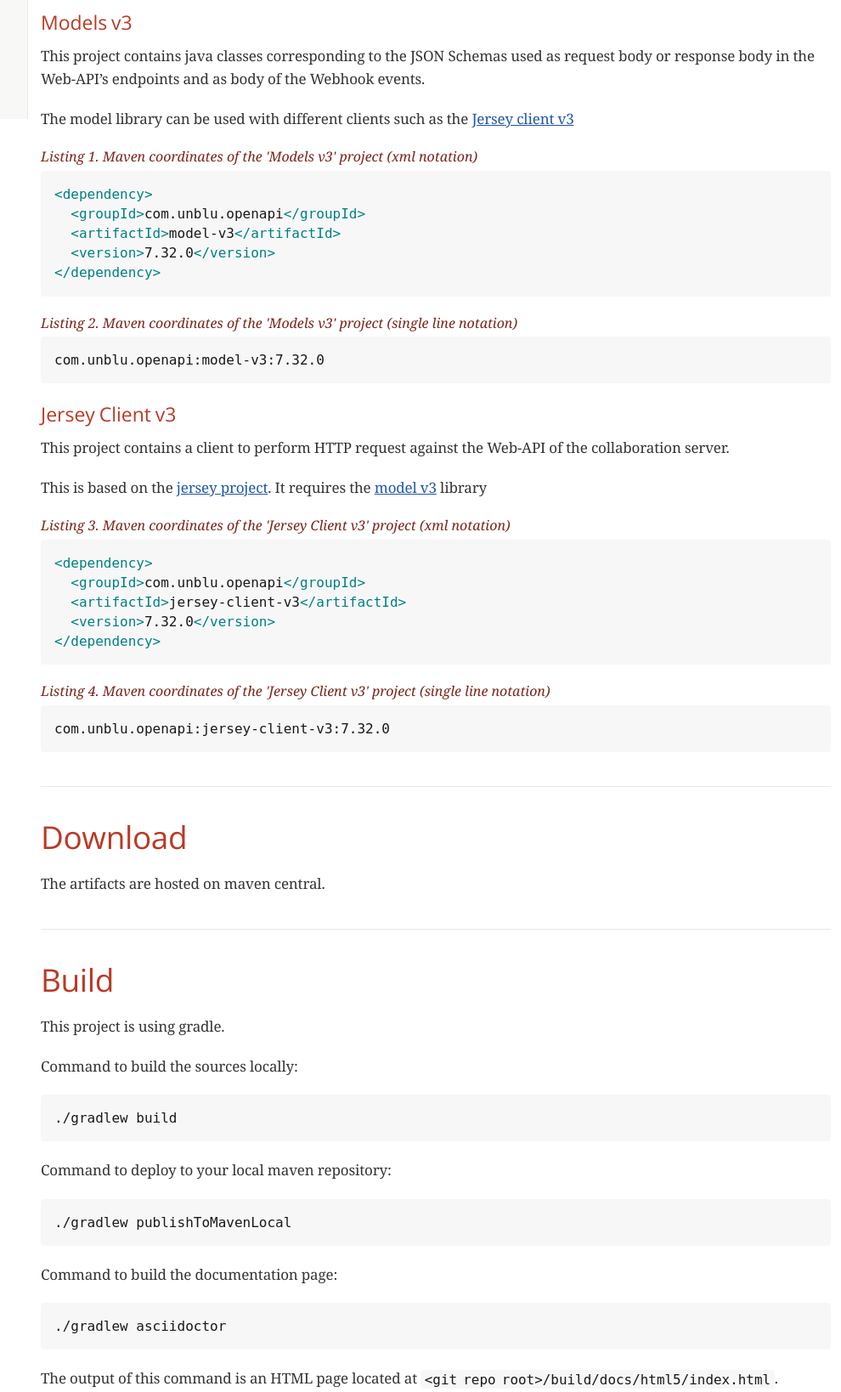
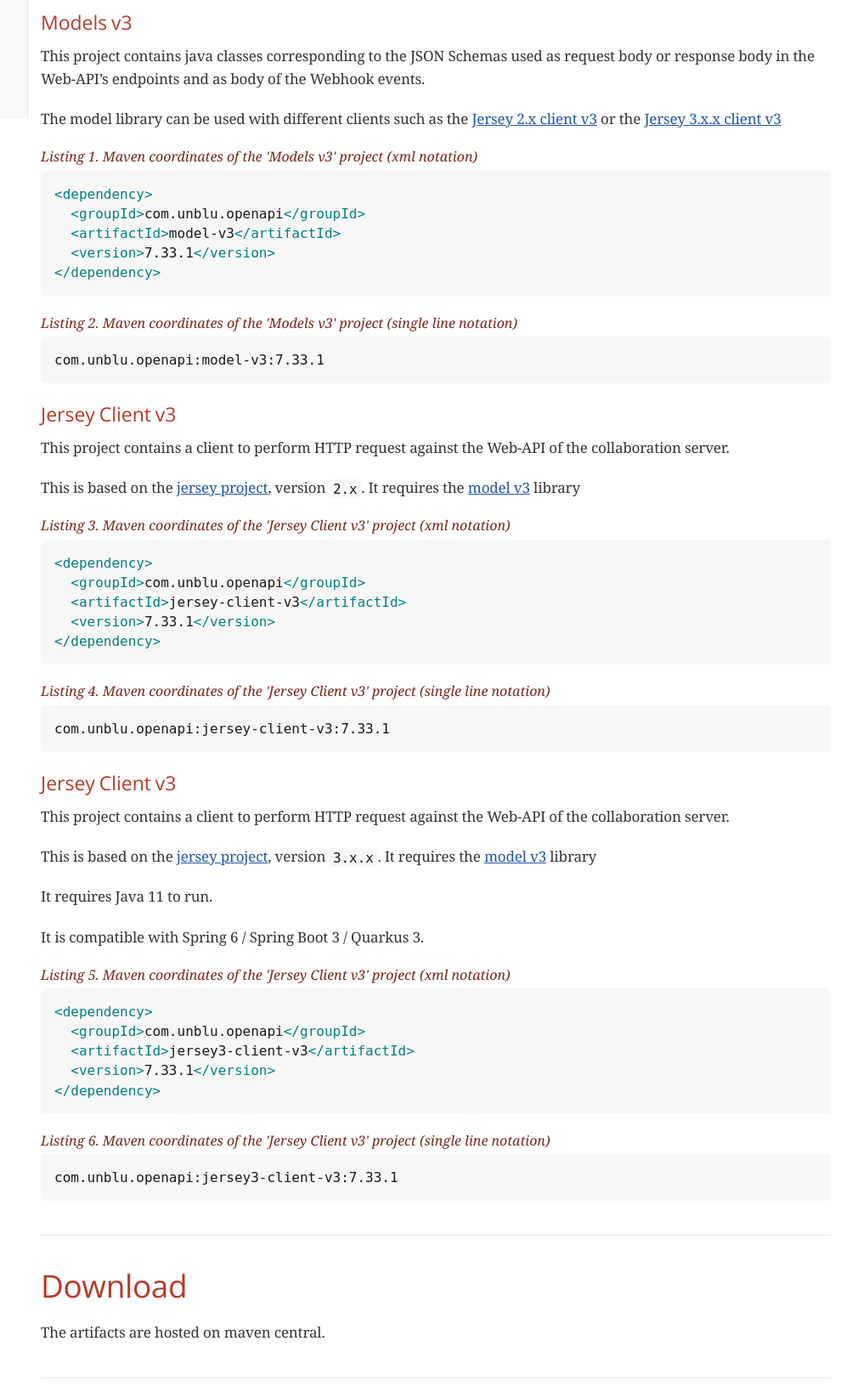
Before and after one commit to unblu/openapi, a plain HTML site: page index.html in a window 1280 px wide. Shown: the part 660-2298 px from the top of the page at 85% size, without its empty margins (287-1277 px from the left). Drawn offline with nearby package versions, Linux system fonts and the light colour scheme; a web font is replaced by a local one.

Commit message:
Update the 'gh-pages' branch.

```diff
--- a/index.html
+++ b/index.html
@@ -531,8 +531,8 @@ table.CodeRay td.code{padding:0 0 0 .75em}
 <div id="header">
 <h1>Unblu OpenAPI</h1>
 <div class="details">
-<span id="revnumber">version 7.32.0,</span>
-<span id="revdate">2023-07-12</span>
+<span id="revnumber">version 7.33.1,</span>
+<span id="revdate">2023-07-27</span>
 </div>
 <div id="toc" class="toc2">
 <div id="toctitle">Table of Contents</div>
@@ -542,6 +542,7 @@ table.CodeRay td.code{padding:0 0 0 .75em}
 <ul class="sectlevel3">
 <li><a href="#models-v3">Models v3</a></li>
 <li><a href="#jersey-client-v3">Jersey Client v3</a></li>
+<li><a href="#jersey-client-v3-2">Jersey Client v3</a></li>
 </ul>
 </li>
 <li><a href="#download">Download</a></li>
@@ -606,7 +607,7 @@ Do you want to improve this page? Please <a href="https://github.com/unblu/opena
 <p>This project contains java classes corresponding to the JSON Schemas used as request body or response body in the Web-API&#8217;s endpoints and as body of the Webhook events.</p>
 </div>
 <div class="paragraph">
-<p>The model library can be used with different clients such as the <a href="https://github.com/unblu/openapi/tree/main/7.x.x/jersey-client-v3">Jersey client v3</a></p>
+<p>The model library can be used with different clients such as the <a href="https://github.com/unblu/openapi/tree/main/7.x.x/jersey-client-v3">Jersey 2.x client v3</a> or the <a href="https://github.com/unblu/openapi/tree/main/7.x.x/jersey3-client-v3">Jersey 3.x.x client v3</a></p>
 </div>
 <div class="listingblock">
 <div class="title">Listing 1. Maven coordinates of the 'Models v3' project  (xml notation)</div>
@@ -614,14 +615,14 @@ Do you want to improve this page? Please <a href="https://github.com/unblu/opena
 <pre class="CodeRay highlight"><code data-lang="xml"><span class="tag">&lt;dependency&gt;</span>
   <span class="tag">&lt;groupId&gt;</span>com.unblu.openapi<span class="tag">&lt;/groupId&gt;</span>
   <span class="tag">&lt;artifactId&gt;</span>model-v3<span class="tag">&lt;/artifactId&gt;</span>
-  <span class="tag">&lt;version&gt;</span>7.32.0<span class="tag">&lt;/version&gt;</span>
+  <span class="tag">&lt;version&gt;</span>7.33.1<span class="tag">&lt;/version&gt;</span>
 <span class="tag">&lt;/dependency&gt;</span></code></pre>
 </div>
 </div>
 <div class="listingblock">
 <div class="title">Listing 2. Maven coordinates of the 'Models v3' project  (single line notation)</div>
 <div class="content">
-<pre class="CodeRay highlight"><code data-lang="xml">com.unblu.openapi:model-v3:7.32.0</code></pre>
+<pre class="CodeRay highlight"><code data-lang="xml">com.unblu.openapi:model-v3:7.33.1</code></pre>
 </div>
 </div>
 </div>
@@ -631,7 +632,7 @@ Do you want to improve this page? Please <a href="https://github.com/unblu/opena
 <p>This project contains a client to perform HTTP request against the Web-API of the collaboration server.</p>
 </div>
 <div class="paragraph">
-<p>This is based on the <a href="https://eclipse-ee4j.github.io/jersey/">jersey project</a>.
+<p>This is based on the <a href="https://eclipse-ee4j.github.io/jersey/">jersey project</a>, version <code>2.x</code>.
 It requires the <a href="https://github.com/unblu/openapi/tree/main/7.x.x/model-v3">model v3</a> library</p>
 </div>
 <div class="listingblock">
@@ -640,14 +641,46 @@ It requires the <a href="https://github.com/unblu/openapi/tree/main/7.x.x/model-
 <pre class="CodeRay highlight"><code data-lang="xml"><span class="tag">&lt;dependency&gt;</span>
   <span class="tag">&lt;groupId&gt;</span>com.unblu.openapi<span class="tag">&lt;/groupId&gt;</span>
   <span class="tag">&lt;artifactId&gt;</span>jersey-client-v3<span class="tag">&lt;/artifactId&gt;</span>
-  <span class="tag">&lt;version&gt;</span>7.32.0<span class="tag">&lt;/version&gt;</span>
+  <span class="tag">&lt;version&gt;</span>7.33.1<span class="tag">&lt;/version&gt;</span>
 <span class="tag">&lt;/dependency&gt;</span></code></pre>
 </div>
 </div>
 <div class="listingblock">
 <div class="title">Listing 4. Maven coordinates of the 'Jersey Client v3' project  (single line notation)</div>
 <div class="content">
-<pre class="CodeRay highlight"><code data-lang="xml">com.unblu.openapi:jersey-client-v3:7.32.0</code></pre>
+<pre class="CodeRay highlight"><code data-lang="xml">com.unblu.openapi:jersey-client-v3:7.33.1</code></pre>
+</div>
+</div>
+</div>
+<div class="sect3">
+<h4 id="jersey-client-v3-2"><a class="anchor" href="#jersey-client-v3-2"></a>Jersey Client v3</h4>
+<div class="paragraph">
+<p>This project contains a client to perform HTTP request against the Web-API of the collaboration server.</p>
+</div>
+<div class="paragraph">
+<p>This is based on the <a href="https://eclipse-ee4j.github.io/jersey/">jersey project</a>, version <code>3.x.x</code>.
+It requires the <a href="https://github.com/unblu/openapi/tree/main/7.x.x/model-v3">model v3</a> library</p>
+</div>
+<div class="paragraph">
+<p>It requires Java 11 to run.</p>
+</div>
+<div class="paragraph">
+<p>It is compatible with Spring 6 / Spring Boot 3 / Quarkus 3.</p>
+</div>
+<div class="listingblock">
+<div class="title">Listing 5. Maven coordinates of the 'Jersey Client v3' project  (xml notation)</div>
+<div class="content">
+<pre class="CodeRay highlight"><code data-lang="xml"><span class="tag">&lt;dependency&gt;</span>
+  <span class="tag">&lt;groupId&gt;</span>com.unblu.openapi<span class="tag">&lt;/groupId&gt;</span>
+  <span class="tag">&lt;artifactId&gt;</span>jersey3-client-v3<span class="tag">&lt;/artifactId&gt;</span>
+  <span class="tag">&lt;version&gt;</span>7.33.1<span class="tag">&lt;/version&gt;</span>
+<span class="tag">&lt;/dependency&gt;</span></code></pre>
+</div>
+</div>
+<div class="listingblock">
+<div class="title">Listing 6. Maven coordinates of the 'Jersey Client v3' project  (single line notation)</div>
+<div class="content">
+<pre class="CodeRay highlight"><code data-lang="xml">com.unblu.openapi:jersey3-client-v3:7.33.1</code></pre>
 </div>
 </div>
 </div>
@@ -770,8 +803,8 @@ ssh-add ~/.ssh/id_rsa</pre>
 </div>
 <div id="footer">
 <div id="footer-text">
-Version 7.32.0<br>
-Last updated 2023-06-05 09:47:17 +0200
+Version 7.33.1<br>
+Last updated 2023-07-27 14:30:26 +0200
 </div>
 </div>
 </body>
```
